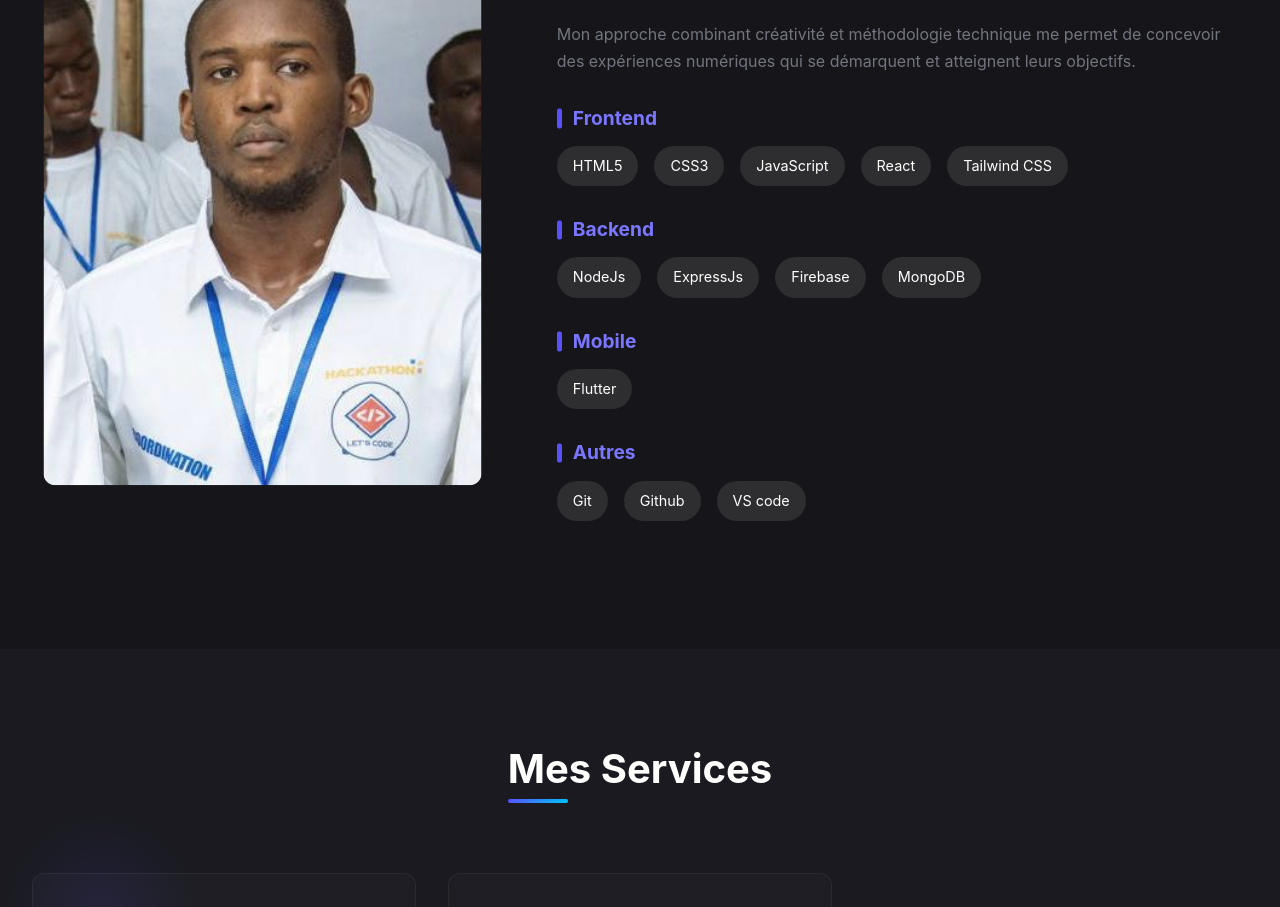
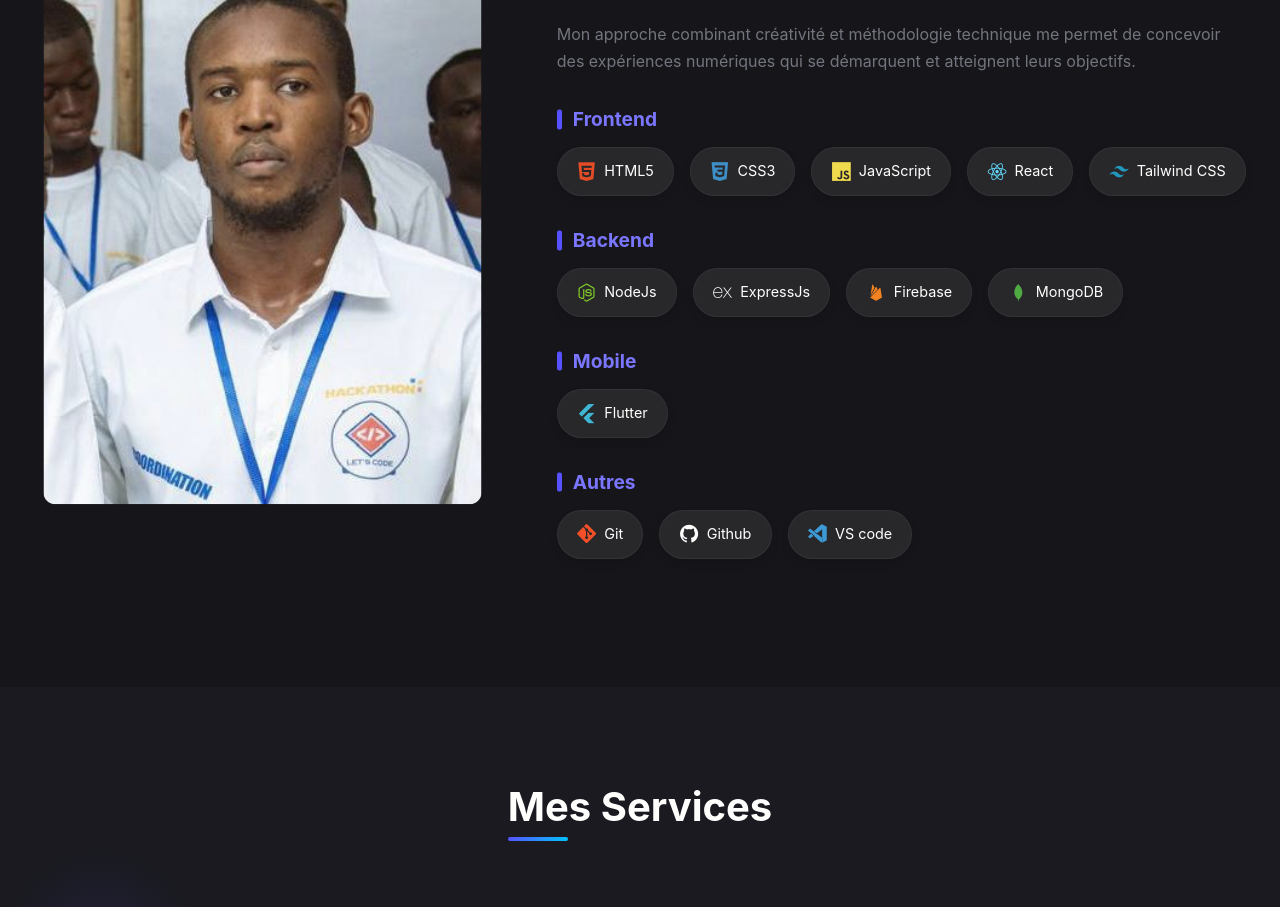
Before and after one commit to RoroPama/rolic_pama_portfolio, a plain HTML site: page index.html in a window 1280 px wide. Shown: the part 1109-2016 px from the top of the page. Drawn offline with nearby package versions, Linux system fonts and the light colour scheme.

Commit message:
[UPDATED]: update skills style

```diff
--- a/index.html
+++ b/index.html
@@ -8,6 +8,10 @@
     <link
       rel="stylesheet"
       href="https://cdnjs.cloudflare.com/ajax/libs/font-awesome/6.0.0/css/all.min.css"
+    />
+    <link
+      rel="stylesheet"
+      href="https://cdnjs.cloudflare.com/ajax/libs/devicon/2.15.1/devicon.min.css"
     />
   </head>
   <body>
@@ -97,61 +101,73 @@
               permet de concevoir des expériences numériques qui se démarquent
               et atteignent leurs objectifs.
             </p>
-            <!-- Structure HTML -->
             <div class="skills-container">
               <div class="skills-category">
                 <h3>Frontend</h3>
                 <div class="skills">
-                  <span class="skill">HTML5</span>
-                  <span class="skill">CSS3</span>
-                  <span class="skill">JavaScript</span>
-                  <span class="skill">React</span>
-                  <span class="skill">Tailwind CSS</span>
+                  <span class="skill"
+                    ><i class="devicon-html5-plain colored"></i> HTML5</span
+                  >
+                  <span class="skill"
+                    ><i class="devicon-css3-plain colored"></i> CSS3</span
+                  >
+                  <span class="skill"
+                    ><i class="devicon-javascript-plain colored"></i>
+                    JavaScript</span
+                  >
+                  <span class="skill"
+                    ><i class="devicon-react-original colored"></i> React</span
+                  >
+                  <span class="skill"
+                    ><i class="devicon-tailwindcss-plain colored"></i> Tailwind
+                    CSS</span
+                  >
                 </div>
               </div>
 
               <div class="skills-category">
                 <h3>Backend</h3>
                 <div class="skills">
-                  <span class="skill">NodeJs</span>
-                  <span class="skill">ExpressJs</span>
-                  <span class="skill">Firebase</span>
-                  <span class="skill">MongoDB</span>
+                  <span class="skill"
+                    ><i class="devicon-nodejs-plain colored"></i> NodeJs</span
+                  >
+                  <span class="skill"
+                    ><i class="devicon-express-original"></i> ExpressJs</span
+                  >
+                  <span class="skill"
+                    ><i class="devicon-firebase-plain colored"></i>
+                    Firebase</span
+                  >
+                  <span class="skill"
+                    ><i class="devicon-mongodb-plain colored"></i> MongoDB</span
+                  >
                 </div>
               </div>
 
               <div class="skills-category">
                 <h3>Mobile</h3>
                 <div class="skills">
-                  <span class="skill">Flutter</span>
+                  <span class="skill"
+                    ><i class="devicon-flutter-plain colored"></i> Flutter</span
+                  >
                 </div>
               </div>
 
               <div class="skills-category">
                 <h3>Autres</h3>
                 <div class="skills">
-                  <span class="skill">Git</span>
-                  <span class="skill">Github</span>
-                  <span class="skill">VS code</span>
+                  <span class="skill"
+                    ><i class="devicon-git-plain colored"></i> Git</span
+                  >
+                  <span class="skill"
+                    ><i class="devicon-github-original"></i> Github</span
+                  >
+                  <span class="skill"
+                    ><i class="devicon-vscode-plain colored"></i> VS code</span
+                  >
                 </div>
               </div>
             </div>
-            <!-- <div class="experience">
-              <div class="experience-item">
-                <div class="experience-year">2022-2025</div>
-                <div class="experience-content">
-                  <h4>Développeur Front-end Senior</h4>
-                  <p>Studio Digital Créatif - Paris</p>
-                </div>
-              </div>
-              <div class="experience-item">
-                <div class="experience-year">2019-2021</div>
-                <div class="experience-content">
-                  <h4>Développeur Web</h4>
-                  <p>Agence Web  </p>
-                </div>
-              </div>
-            </div> -->
           </div>
         </div>
       </div>
--- a/styles.css
+++ b/styles.css
@@ -585,6 +585,7 @@ nav {
 }
 
 /* CSS pour les compétences catégorisées */
+/* CSS amélioré pour les compétences avec logos */
 .skills-container {
   display: flex;
   flex-direction: column;
@@ -598,6 +599,7 @@ nav {
   font-size: 1.2rem;
   position: relative;
   padding-left: 1rem;
+  display: inline-block;
 }
 
 .skills-category h3::before {
@@ -619,19 +621,60 @@ nav {
 }
 
 .skill {
-  background: rgba(255, 255, 255, 0.1);
+  background: rgba(255, 255, 255, 0.08);
   color: var(--light);
-  padding: 0.5rem 1rem;
+  padding: 0.7rem 1.2rem;
   border-radius: 50px;
   font-size: 0.9rem;
+  display: flex;
+  align-items: center;
+  gap: 8px;
   transition: var(--transition);
+  border: 1px solid rgba(255, 255, 255, 0.05);
+  box-shadow: 0 4px 8px rgba(0, 0, 0, 0.1);
+}
+
+.skill i {
+  font-size: 1.2rem;
 }
 
 .skill:hover {
-  background: var(--primary);
+  background: rgba(88, 81, 255, 0.2);
   transform: translateY(-3px);
+  box-shadow: 0 8px 15px rgba(0, 0, 0, 0.15);
+  border-color: var(--primary-light);
 }
 
+/* Animation pour les compétences */
+.skills .skill {
+  animation: slideInSkill 0.5s ease forwards;
+  opacity: 0;
+  transform: translateY(20px);
+}
+
+@keyframes slideInSkill {
+  to {
+    opacity: 1;
+    transform: translateY(0);
+  }
+}
+
+/* Animation décalée pour chaque compétence */
+.skills .skill:nth-child(1) {
+  animation-delay: 0.1s;
+}
+.skills .skill:nth-child(2) {
+  animation-delay: 0.2s;
+}
+.skills .skill:nth-child(3) {
+  animation-delay: 0.3s;
+}
+.skills .skill:nth-child(4) {
+  animation-delay: 0.4s;
+}
+.skills .skill:nth-child(5) {
+  animation-delay: 0.5s;
+}
 .experience {
   margin-top: 2rem;
 }
```
